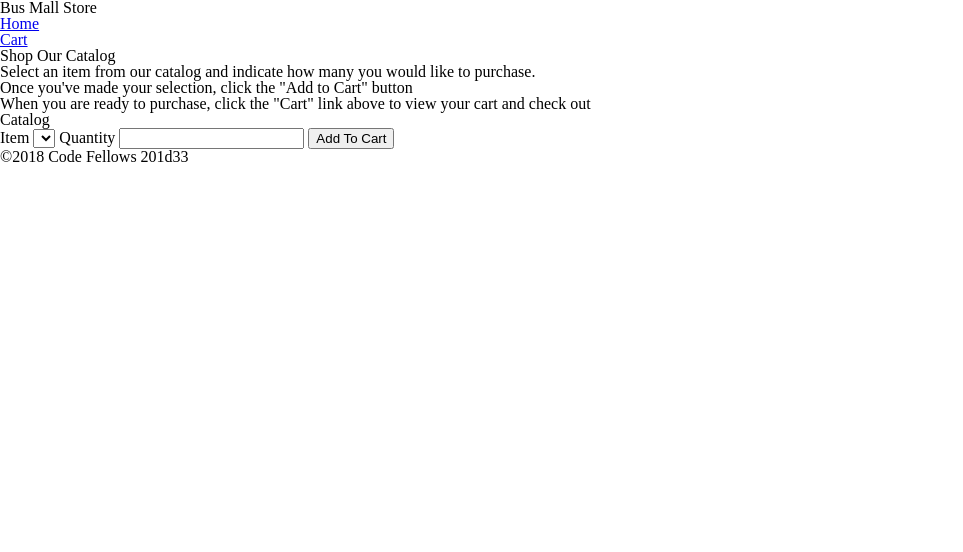
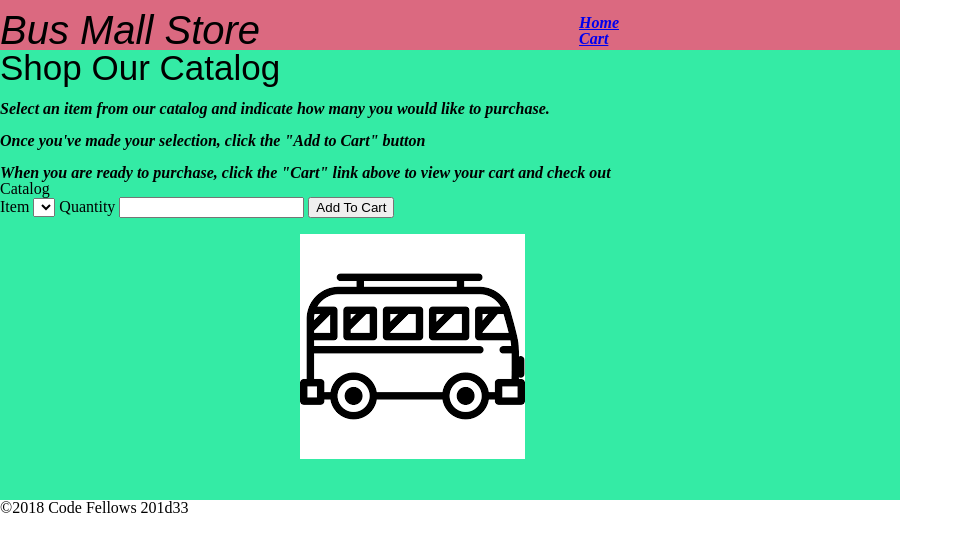
Before and after one commit to kharman82/bus-mall2, a plain HTML site: page index.html in a window 1280 px wide. Shown: the whole page, without its empty margins (0-963 px from the left). Drawn offline with Linux system fonts and the light colour scheme.

Commit message:
finished product

```diff
--- a/css/style.css
+++ b/css/style.css
@@ -1 +1,49 @@
 /* TODO: Make it awesome */
+
+#header1 {
+    display: inline-block;
+    width: 900px;
+    background-color: rgb(219, 105, 128);
+
+}
+
+#bm  {
+    display: inline-block;
+    width: 400px;
+    background-color: rgb(219, 105, 128);
+    font-size: 40px;
+    font-family: fantasy;
+    font-style: italic;
+}
+
+
+nav {
+    display: inline-block;
+    width: 300px;
+    margin-top: 15px;
+    margin-left: 175px;
+    background-color: rgb(219, 105, 128);
+}
+
+h1 {
+    font-family: fantasy;
+    font-size: 35px;
+}
+
+main {
+    display: inline-block;
+    width: 900px;
+    height: 450px;
+    background-color: rgb(52, 235, 165);
+
+}
+#bottom-logo {
+    display: inline-block;
+    margin-left: 300px;
+    margin-bottom: 5px;
+
+}
+li {
+    font-style: italic;
+    font-weight: bold;
+}
--- a/index.html
+++ b/index.html
@@ -9,8 +9,8 @@
 
   <body>
 
-    <header>
-      <h1>Bus Mall Store</h1>
+    <header id="header1">
+      <h1 id="bm">Bus Mall Store</h1>
       <nav>
         <ul>
           <li><a href="index.html">Home</a></li>
@@ -18,18 +18,21 @@
         </ul>
       </nav>
     </header>
-
+    <br>
     <main>
 
       <section class="deck col-1">
         <div class="card">
-          <header>
+          <header id="header2">
             <h1>Shop Our Catalog</h1>
           </header>
           <div class="copy">
             <ol>
+              <br>
               <li>Select an item from our catalog and indicate how many you would like to purchase.</li>
+              <br>
               <li>Once you've made your selection, click the "Add to Cart" button</li>
+              <br>
               <li>When you are ready to purchase, click the "Cart" link above to view your cart and check out</li>
             </ol>
           </div>
@@ -57,9 +60,12 @@
         </div>
         <div class="card" id="cartContents"></div>
       </section>
-
+      <br>
+      <div id="bottom-logo">
+        <img src="assets/bus.png" id="bus" alt="some img">
+    </div>
     </main>
-
+    <br>
     <footer>
       <p>&copy;2018 Code Fellows 201d33</p>
     </footer>
```
Also changed, not shown: assets/bus.png (added).
